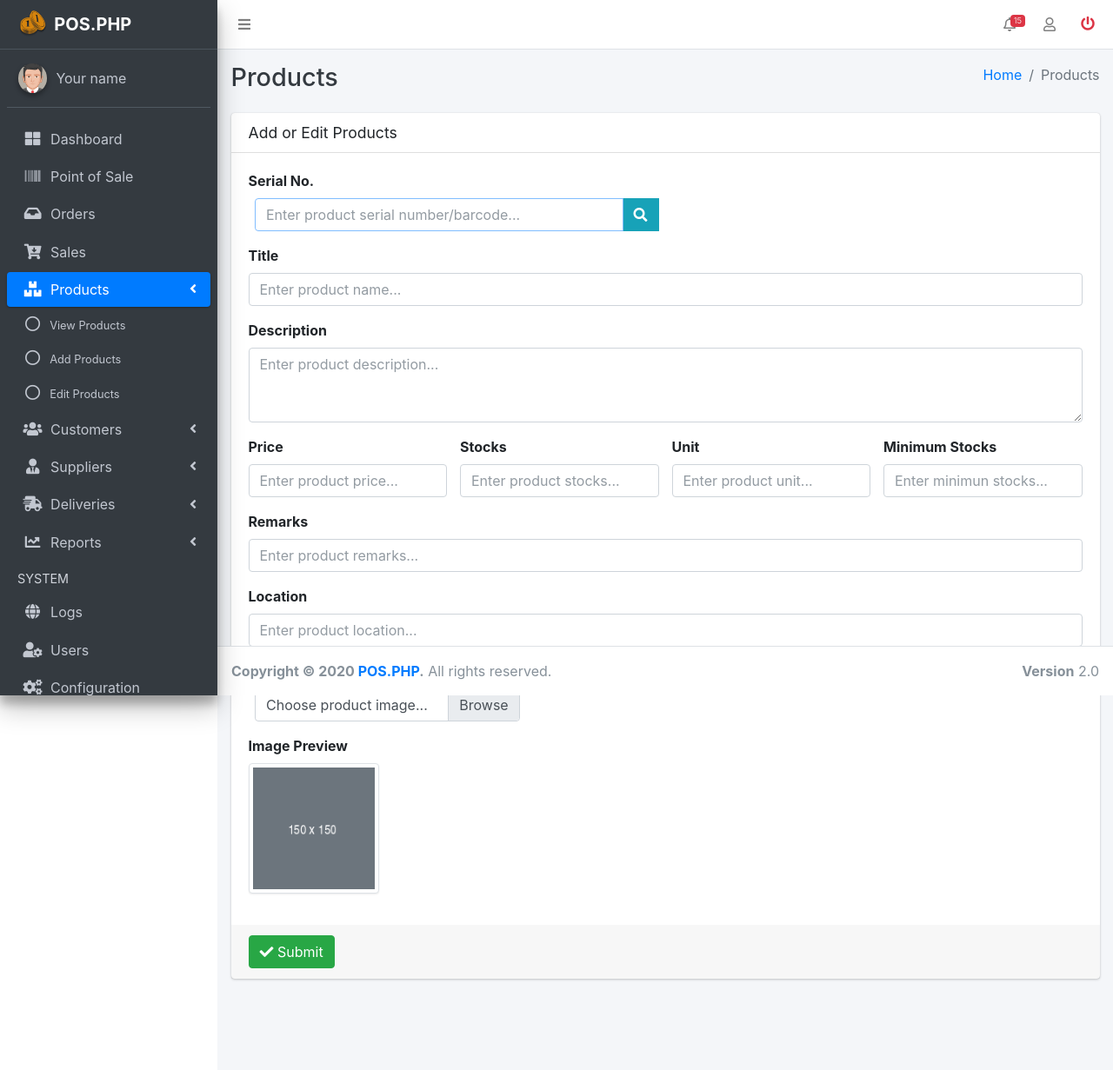
After one commit to ronilcajan/PointofSaleV2, a PHP site: page /products/add_products.php in a window 1280 px wide. The commit adds this page. Shown: the whole page at 87% size. Run offline with PHP 8.4, Linux system fonts and the light colour scheme; the visitor is signed in with stand-in values (Sample User, id 1); data that the repository does not hold is empty; some libraries are stand-ins or nearby versions.

Commit message:
Add products

```diff
--- /dev/null
+++ b/assets/scripts/product.js
@@ -0,0 +1,73 @@
+//======= product image preview before upload =====
+var productloadFile = function(event) {
+	var output = document.getElementById("product_output");
+	output.src = URL.createObjectURL(event.target.files[0]);
+};
+
+$(document).ready(function(){
+
+	$('.create-products').on('click', function(){
+		var formdata = new FormData(document.getElementById("product_form"));
+
+		if( $('.serial').val() != '' &&
+			$('.name').val()  != '' &&
+			$('.description').val()  != '' &&
+			$('.price').val()  != '' &&
+			$('.stocks').val()  != '' &&
+			$('.price').val()  != '' &&
+			$('.min_stocks').val()  != '' &&
+			$('.remarks').val()  != '' &&
+			$('.location').val()  != '' )
+		{
+			$.ajax({
+				type: "POST",
+				url: "../model/product.php",
+				dataType: "json",
+				data: formdata,
+				processData: false,
+				contentType: false,
+				cache: false,
+				success: function(response) {
+					if (response.success == true) {
+						toastr.success(response.message);
+						setTimeout(function() {
+							window.location.reload(1);
+						}, 2000);
+					} else {
+						toastr.error(response.message);
+					}
+				}
+			});
+		}else{
+			if($('.serial').val() == '' ){
+				toastr.warning("Product serial number is required!");
+			}
+			if($('.name').val() == '' ){
+				toastr.warning("Product name is required!");
+			}
+			if($('.description').val() == '' ){
+				toastr.warning("Product description is required!");
+			}
+			if($('.price').val() == '' ){
+				toastr.warning("Product price is required!");
+			}
+			if($('.stocks').val() == '' ){
+				toastr.warning("Number of stocks is required!");
+			}
+			if($('.unit').val() == '' ){
+				toastr.warning("Product unit is required!");
+			}
+			if($('.min_stocks').val() == '' ){
+				toastr.warning("Minimum stocks is required!");
+			}
+			if($('.remarks').val() == '' ){
+				toastr.warning("Product remarks is required!");
+			}
+			if($('.location').val() == '' ){
+				toastr.warning("Product location is required!");
+			}
+		}
+		return false;
+	});
+
+});
--- a/model/profile.php
+++ b/model/profile.php
@@ -17,8 +17,6 @@
 
 	// image file directory
   	$target = "../uploads/avatar/".basename($newimg);
-
-  	// image resize
 
   	// suppurted file
 	$supported_image = array('image/gif', 'image/jpg', 'image/jpeg', 'image/png');
--- /dev/null
+++ b/products/add_products.php
@@ -0,0 +1,131 @@
+<?php
+    include '../server/server.php';
+    include '../model/check_auth.php';
+?>
+<!DOCTYPE html>
+<html lang="en">
+    <head>
+        <?php include '../templates/header.php'; ?>
+        <title>Products Overview · POS.PHP</title>
+    </head>
+    <body class="hold-transition sidebar-mini layout-fixed layout-navbar-fixed layout-footer-fixed" >
+        <div class="wrapper">
+        <!-- Navbar -->
+            <!-- Main Topbar Container -->
+            <?php include '../templates/topnavbar.php'; ?>
+            <!-- Main Sidebar Container -->
+            <?php include '../templates/sidenavbar.php'; ?>
+            <!-- /sidebar -->
+        <!-- /navbar -->
+        <!-- Content Wrapper. Contains page content -->
+        <div class="content-wrapper">
+            <!-- Content Header (Page header) -->
+            <div class="content-header">
+                <div class="container-fluid">
+                    <div class="row mb-2">
+                        <div class="col-sm-6">
+                            <h1 class="m-0 text-dark">Products</h1>
+                        </div><!-- /.col -->
+                        <div class="col-sm-6">
+                            <ol class="breadcrumb float-sm-right">
+                                <li class="breadcrumb-item"><a href="#">Home</a></li>
+                                <li class="breadcrumb-item active">Products</li>
+                            </ol>
+                        </div><!-- /.col -->
+                    </div><!-- /.row -->
+                </div><!-- /.container-fluid -->
+            </div>
+            <!-- /.content-header -->
+
+            <!-- Main content -->
+            <section class="content">
+                <div class="container-fluid">
+                    <div class="card mb-5">
+                        <div class="card-header">
+                            <h3 class="card-title">Add or Edit Products</h3>
+                        </div>
+                        <!-- /.card-header -->
+                        <div class="card-body">
+                             <form method="POST" action="" enctype="multipart/form-data" id="product_form">
+                            <input type="hidden" name="size" value="1000000">
+                            <div class="form-group">
+                                <label for="inputText">Serial No.</label>
+                                <div class="input-group col-sm-6">
+                                    <input type="text" class="form-control rounded-1 serial" id="inputText" placeholder="Enter product serial number/barcode..." name="product_no" autofocus required>
+                                    <span class="input-group-append">
+                                        <button type="button" class="btn btn-info btn-flat"><i class="fa fa-search"></i></button>
+                                    </span>
+                                </div>
+                            </div>
+                            <div class="form-group">
+                                <label for="inputText">Title</label>
+                                <input type="text" class="form-control name" id="inputText" name="name" placeholder="Enter product name..." required>
+                            </div>
+                            <div class="form-group">
+                                <label>Description</label>
+                                <textarea class="form-control description" rows="3" name="description" placeholder="Enter product description..." required></textarea>
+                            </div>
+                            <div class="row">
+                                <div class="form-group col-sm-3">
+                                    <label for="inputText">Price</label>
+                                    <input type="number" min="0.25" step="0.25" class="form-control price" name="price" id="inputText" placeholder="Enter product price..." required>
+                                </div>
+                                <div class="form-group col-sm-3">
+                                    <label for="inputText">Stocks</label>
+                                    <input type="number" min="1" class="form-control stocks" name="stocks" id="inputText" placeholder="Enter product stocks..." required>
+                                </div>
+                                <div class="form-group col-sm-3">
+                                    <label for="inputText">Unit</label>
+                                    <input type="text" class="form-control unit" name="unit" id="inputText" placeholder="Enter product unit..." required>
+                                </div>
+                                <div class="form-group col-sm-3">
+                                    <label for="inputText">Minimum Stocks</label>
+                                    <input type="number" min="1" class="form-control min_stocks" name="min_stocks" id="inputText" placeholder="Enter minimun stocks..." required>
+                                </div>
+                            </div>
+                            <div class="form-group">
+                                <label for="inputText">Remarks</label>
+                                <input type="text" class="form-control remarks" name="remarks" id="inputText" placeholder="Enter product remarks..." required>
+                            </div>
+                            <div class="form-group">
+                                <label for="inputText">Location</label>
+                                <input type="text" class="form-control location" name="location" id="inputText" placeholder="Enter product location..." required>
+                            </div>
+                            <div class="form-group col-sm-4">
+                                <label for="inputText">Image</label>
+                                <div class="input-group">
+                                    <div class="custom-file">
+                                        <input type="file" class="custom-file-input" id="exampleInputFile" accept="image/*" onchange="productloadFile(event)" name="product_img" required>
+                                        <label class="custom-file-label" for="exampleInputFile">Choose product image...</label>
+                                    </div>
+                                </div>
+                            </div>
+                            <div class="form-group">
+                                <label for="inputText">Image Preview</label>
+                                <div>
+                                <img class="img-fluid img-thumbnail" width="150" height="150" src="../assets/images/product-preview.png" alt="product image preview" id="product_output">
+                            </div>
+                            </div>
+                        </div>
+                        <!-- /.card-body -->
+                        <div class="card-footer">
+                            <button class="btn btn-success create-products" type="Submit"><i class="fa fa-check"></i> Submit</button>
+                        </div>
+                            </form>
+                    </div>
+                    <!-- /.card -->
+
+                </div><!--/. container-fluid -->
+            </section>
+            <!-- /.content -->
+        </div>
+        <!-- /.content-wrapper -->
+
+        <!-- Main Footer -->
+        <?php include '../templates/footer.php'; ?>
+    </div>
+    <!-- ./wrapper -->
+    <?php include '../templates/footer-links.php'; ?>
+    <script src="../assets/scripts/product.js"></script>
+    </body>
+</html>
--- a/templates/sidenavbar.php
+++ b/templates/sidenavbar.php
@@ -102,6 +102,39 @@
                     </a>
                 </li>
                 <?php endif ?>
+                <?php if(strpos($_SERVER['REQUEST_URI'],'products')>0):?>
+                <li class="nav-item has-treeview">
+                    <a href="#" class="nav-link active">
+                        <i class="nav-icon fas fa-boxes"></i>
+                        <p>
+                            Products
+                            <i class="fas fa-angle-left right"></i>
+                        </p>
+                    </a>
+                    <ul class="nav nav-treeview" style="display: block;">
+                        <small>
+                        <li class="nav-item">
+                            <a href="products_view.php" class="nav-link">
+                                <i class="far fa-circle nav-icon"></i>
+                                <p>View Products</p>
+                            </a>
+                        </li>
+                        <li class="nav-item">
+                            <a href="products_view.php" class="nav-link">
+                                <i class="far fa-circle nav-icon"></i>
+                                <p>Add Products</p>
+                            </a>
+                        </li>
+                        <li class="nav-item">
+                            <a href="products_view.php" class="nav-link">
+                              <i class="far fa-circle nav-icon"></i>
+                              <p>Edit Products</p>
+                            </a>
+                        </li>
+                    </small>
+                    </ul>
+                </li>
+                <?php else: ?>
                 <li class="nav-item has-treeview">
                     <a href="#" class="nav-link">
                         <i class="nav-icon fas fa-boxes"></i>
@@ -113,19 +146,19 @@
                     <ul class="nav nav-treeview">
                         <small>
                         <li class="nav-item">
-                            <a href="pages/layout/top-nav.html" class="nav-link">
+                            <a href="../products/products_view.php" class="nav-link">
                                 <i class="far fa-circle nav-icon"></i>
                                 <p>View Products</p>
                             </a>
                         </li>
                         <li class="nav-item">
-                            <a href="pages/layout/top-nav-sidebar.html" class="nav-link">
+                            <a href="../products/products_view.php" class="nav-link">
                                 <i class="far fa-circle nav-icon"></i>
                                 <p>Add Products</p>
                             </a>
                         </li>
                         <li class="nav-item">
-                            <a href="pages/layout/boxed.html" class="nav-link">
+                            <a href="../products/products_view.php" class="nav-link">
                               <i class="far fa-circle nav-icon"></i>
                               <p>Edit Products</p>
                             </a>
@@ -133,6 +166,7 @@
                     </small>
                     </ul>
                 </li>
+                <?php endif ?>
                 <li class="nav-item has-treeview">
                     <a href="#" class="nav-link">
                         <i class="nav-icon fas fa-users"></i>
```
Also changed, not shown: assets/scripts/profile.js (+7 -1 lines), model/product.php (added, +92 -0 lines), orders/order_invoice.php (+4 -4 lines), pages/profile.php (+9 -6 lines), products/products_view.php (added, +111 -0 lines), assets/images/credit/american-express.png (added), assets/images/credit/cirrus.png (added), assets/images/credit/mastercard.png (added), assets/images/credit/paypal.png (added), assets/images/credit/paypal2.png (added), assets/images/credit/visa.png (added), assets/images/product-preview.png (added), 1 other file.
